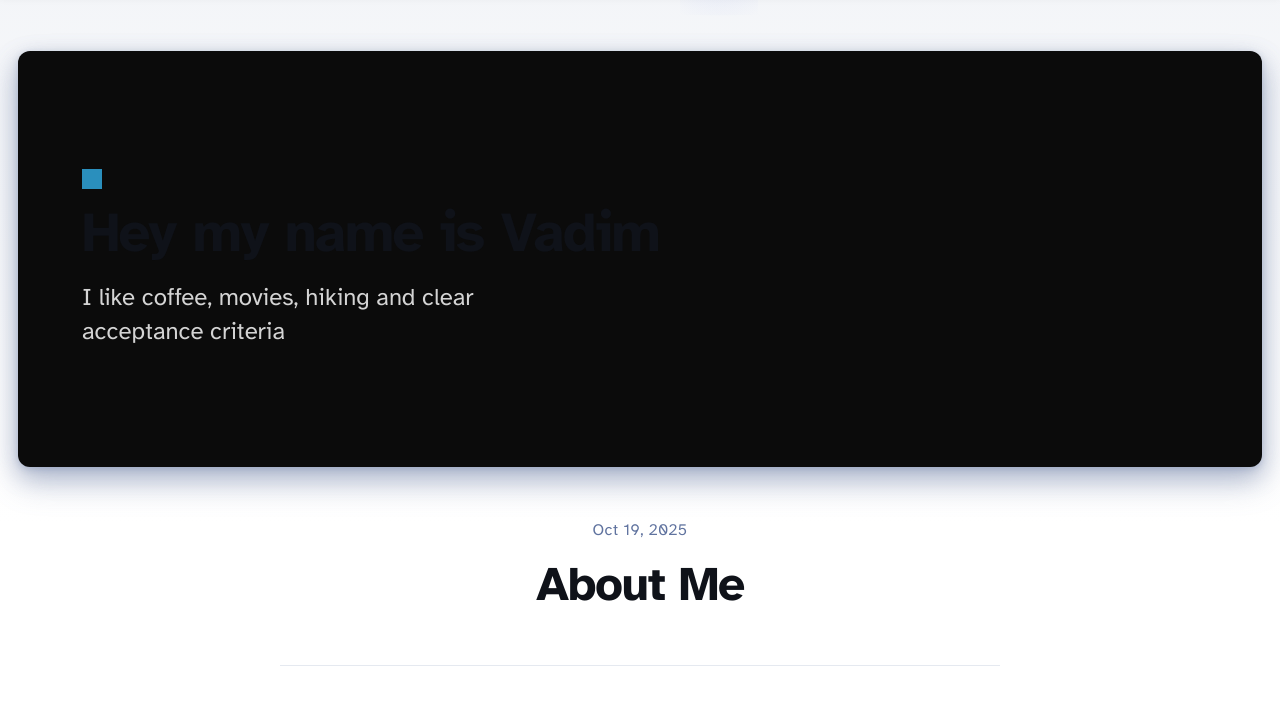
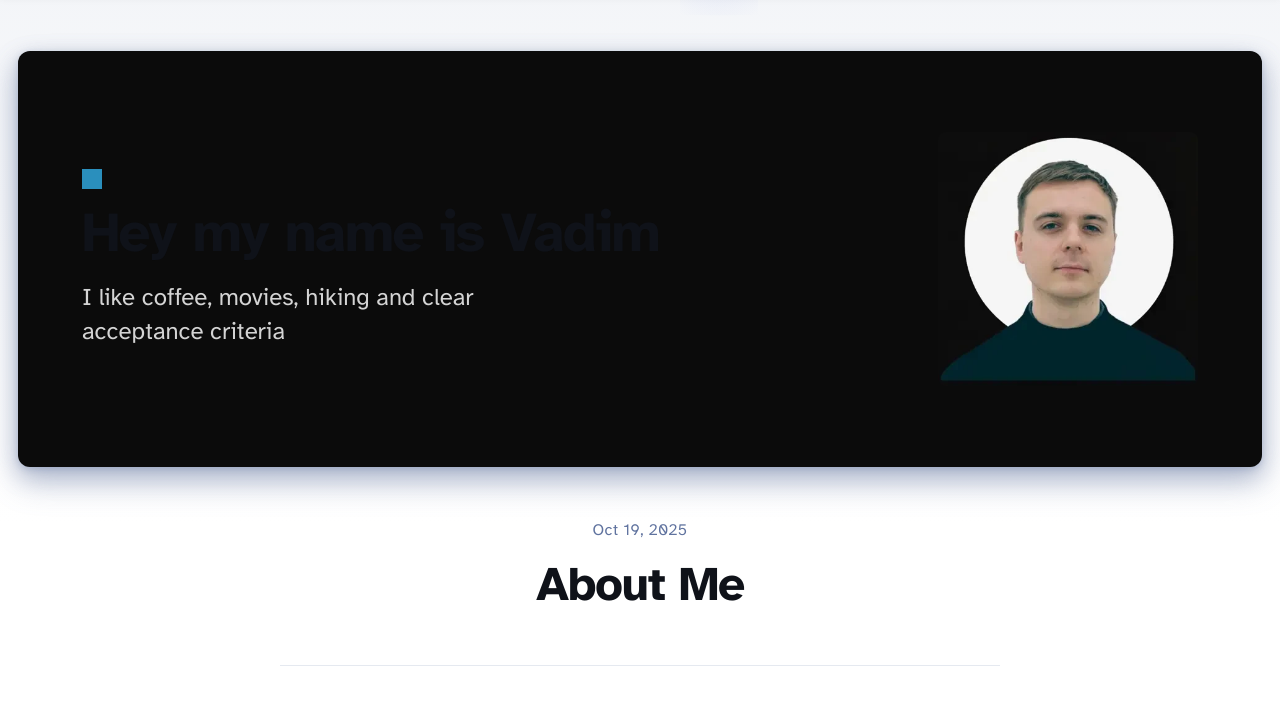
Before and after one commit to vadimfrolov/Astro-Blog, an Astro site in the folder verdant-visual/: page /Astro-Blog/about in a window 1280 px wide. Shown: the part 76-800 px from the top of the page. Built offline with nearby package versions, Linux system fonts and the light colour scheme; Astro itself is replaced by a stand-in of ours.

Commit message:
Show avatar cut out next to HTML About hero
Co-authored-by: Copilot <223556219+Copilot@users.noreply.github.com>

```diff
--- a/verdant-visual/src/pages/about.astro
+++ b/verdant-visual/src/pages/about.astro
@@ -1,5 +1,7 @@
 ---
+import { Image } from 'astro:assets';
 import AboutHeroImage from '../assets/about-me.webp';
+import AboutAvatar from '../assets/about-avatar.webp';
 import Layout from '../layouts/BlogPost.astro';
 ---
 
@@ -10,9 +12,12 @@ import Layout from '../layouts/BlogPost.astro';
 	heroImage={AboutHeroImage}
 >
 	<div slot="hero" class="about-hero">
-		<span class="about-hero-accent" aria-hidden="true"></span>
-		<h2>Hey my name is Vadim</h2>
-		<p>I like coffee, movies, hiking and clear acceptance criteria</p>
+		<div class="about-hero-text">
+			<span class="about-hero-accent" aria-hidden="true"></span>
+			<h2>Hey my name is Vadim</h2>
+			<p>I like coffee, movies, hiking and clear acceptance criteria</p>
+		</div>
+		<Image class="about-hero-avatar" src={AboutAvatar} width={420} height={410} alt="Portrait of Vadim" />
 	</div>
 
 	<p>
@@ -45,11 +50,10 @@ import Layout from '../layouts/BlogPost.astro';
 
 <style>
 	.about-hero {
-		position: relative;
 		display: flex;
-		flex-direction: column;
-		justify-content: center;
-		gap: 1rem;
+		align-items: center;
+		justify-content: space-between;
+		gap: 2rem;
 		min-height: 320px;
 		padding: 3rem clamp(1.5rem, 5vw, 4rem);
 		border-radius: 12px;
@@ -57,6 +61,18 @@ import Layout from '../layouts/BlogPost.astro';
 		box-shadow: var(--box-shadow);
 		color: #f5f5f5;
 		font-family: "Atkinson", -apple-system, BlinkMacSystemFont, "Segoe UI", Roboto, sans-serif;
+	}
+
+	.about-hero-text {
+		display: flex;
+		flex-direction: column;
+		gap: 1rem;
+	}
+
+	.about-hero-avatar {
+		flex: 0 1 260px;
+		width: 260px;
+		height: auto;
 	}
 
 	.about-hero-accent {
```
Also changed, not shown: verdant-visual/src/assets/about-avatar.webp (added).
